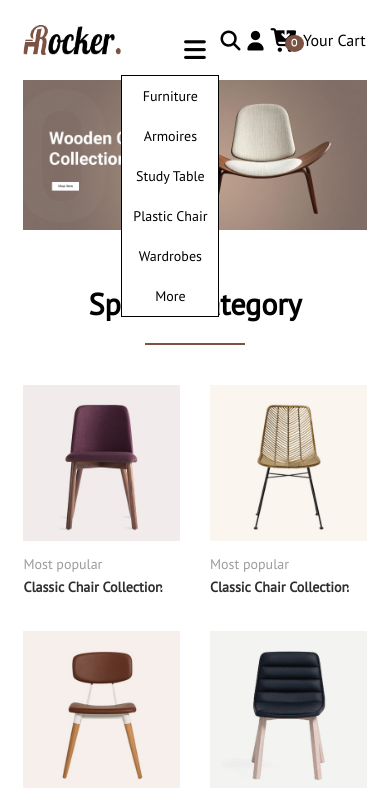
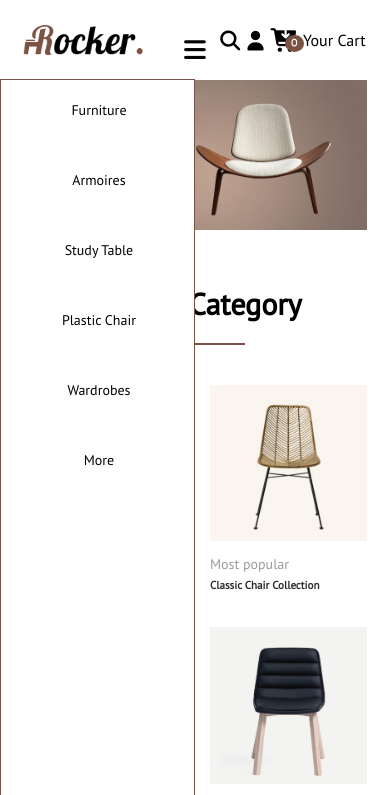
Before and after one commit to Ahmed-Karara/Rocker-Furniture, a plain HTML site: page index.html in a window 390 px wide. Both pictures are taken after a click on the icon 195 px from the left and 49 px from the top of the page. Shown: the top 795 px of the page. Drawn offline with Linux system fonts and the light colour scheme.

Commit message:
initial commit

```diff
--- a/css/style.css
+++ b/css/style.css
@@ -59,6 +59,7 @@ header {
   flex-direction: row;
   justify-content: space-between;
   align-items: center;
+  background: #fff;
 }
 
 header img {
@@ -727,6 +728,7 @@ footer .subscribe {
   background-color: transparent;
   color: #fff;
   border: none;
+  outline: none;
   border-bottom: 0.5px solid #fff;
   font-size: 14px;
   line-height: 2;
@@ -838,27 +840,42 @@ footer .subscribe {
 }
 
 @media screen and (max-width: 880px) {
+  header img {
+    max-width: 120px;
+  }
+
   header .submenu {
     display: block;
   }
 
   header nav {
-		position: relative;
-		top: 150px;
-		flex: 1;
+    position: absolute;
+    top: 68px;
+    left: -50%;
+    width: 50%;
+    z-index: 5;
   }
 
   header nav ul {
     display: flex;
+    flex-direction: column;
+    justify-content: flex-start;
+    align-items: flex-start;
+    gap: 20px;
+    border: 1px solid var(--main-color);
     background: #fff;
-		border: 1px solid #000;
-		flex-direction: column;
-		transform: scaleY(0);
-		transition: all 0s;
-		transform-origin: top;
-		opacity: 0;
+    height: 90vh;
   }
 
+  header nav ul li {
+    width: 101.5%;
+    margin-top: 10px;
+    text-align: center;
+  }
+
+  header nav ul li:after {
+    width: 98.5%;
+  }
   .dropdown:hover .dropmenu {
     transform: scale(0);
   }
@@ -866,6 +883,10 @@ footer .subscribe {
   .category-items {
     grid-template-columns: repeat(2, 1fr);
     grid-gap: 30px;
+  }
+
+  .category-item p {
+    font-size: 11px !important;
   }
 
   .products {
--- a/index.html
+++ b/index.html
@@ -8,7 +8,10 @@
     <link rel="stylesheet" href="./css/style.css" />
     <link rel="preconnect" href="https://fonts.googleapis.com" />
     <link rel="preconnect" href="https://fonts.gstatic.com" crossorigin />
-		<link href="https://fonts.googleapis.com/css2?family=PT+Sans&display=swap" rel="stylesheet" />
+    <link
+      href="https://fonts.googleapis.com/css2?family=PT+Sans&display=swap"
+      rel="stylesheet"
+    />
     <link rel="stylesheet" href="fontawesome-free-6.1.1-web/css/all.css" />
     <script src="script.js"></script>
   </head>
@@ -17,9 +20,11 @@
       <!-- Header section -->
       <header>
         <img src="./images/logo.png" />
-				<a href="#" class="submenu"><i class="fa-solid fa-bars" onclick="dropmenu()"></i></a>
-				<nav>
-					<ul class="after" id="menu">
+        <a href="#" class="submenu"
+          ><i class="fa-solid fa-bars" onclick="dropmenu()"></i
+        ></a>
+        <nav id="menu">
+          <ul class="after">
             <li class="dropdown">
               <a href="#">Furniture</a>
               <div class="dropmenu">
@@ -112,9 +117,10 @@
             <h4>Penelope Astrid</h4>
             <h5>(Marketing)</h5>
             <p>
-							Lorem ipsum dolor sit amet consectetur adipisicing elit. Exercitationem distinctio
-							odio aperiam voluptates? Repudiandae enim quis eaque, voluptatibus dignissimos
-							aspernatur totam dolorem recusandae ex architecto dolore debitis asperiores.
+              Lorem ipsum dolor sit amet consectetur adipisicing elit.
+              Exercitationem distinctio odio aperiam voluptates? Repudiandae
+              enim quis eaque, voluptatibus dignissimos aspernatur totam dolorem
+              recusandae ex architecto dolore debitis asperiores.
             </p>
           </div>
           <div class="dicount-blog">
@@ -326,15 +332,19 @@
           </div>
         </div>
         <div class="our-brand">
-					<div class="our-brand-blog"><img src="images/cms-banner-1.jpg" alt="" /></div>
+          <div class="our-brand-blog">
+            <img src="images/cms-banner-1.jpg" alt="" />
+          </div>
           <div class="our-brand-desc">
             <h4>Necessitatibus Saepe Eveniet</h4>
             <p>
-							The standard Lorem Ipsum passage, used since the 1500s"Lorem ipsum dolor sit amet,
-							consectetur adipiscing elit, sed do eiusmod tempor incididunt ut labore et dolore
-							magna aliqua. Ut enim ad minim veniam, quis nostrud exercitation ullamco laboris nisi
-							ut aliquip ex ea commodo consequat. Duis aute irure dolor in reprehenderit in
-							voluptate velit esse cillum dolore eu fugiat nulla pariatur. Excepteur ...
+              The standard Lorem Ipsum passage, used since the 1500s"Lorem ipsum
+              dolor sit amet, consectetur adipiscing elit, sed do eiusmod tempor
+              incididunt ut labore et dolore magna aliqua. Ut enim ad minim
+              veniam, quis nostrud exercitation ullamco laboris nisi ut aliquip
+              ex ea commodo consequat. Duis aute irure dolor in reprehenderit in
+              voluptate velit esse cillum dolore eu fugiat nulla pariatur.
+              Excepteur ...
             </p>
             <div class="bollts b1"></div>
             <div class="bollts b2"></div>
@@ -362,9 +372,9 @@
         <div class="about-us">
           <img src="images/footer-logo.png" />
           <p>
-						Lorem Ipsum is simply dummy text of the printing and typesetting industry. LoremIpsum
-						has been the industry's standard dummy text ever since the 1500s, Lorem Ipsum is simply
-						dummy.
+            Lorem Ipsum is simply dummy text of the printing and typesetting
+            industry. LoremIpsum has been the industry's standard dummy text
+            ever since the 1500s, Lorem Ipsum is simply dummy.
           </p>
           <div class="download">
             <img src="images/cms-footer-1.png" />
--- a/script.js
+++ b/script.js
@@ -1,13 +1,10 @@
 function dropdown() {
-	var body = document.querySelector("body");
   var menu = document.getElementById("menu");
-	if (menu.style.transform == "scaleY(1)") {
-		menu.style.transform = "scaleY(0)";
-		menu.style.opacity = "0";
+  if (menu.style.left == "0%") {
+    menu.style.left = "-50%";
   } else {
-		menu.style.transform = "scaleY(1)";
+    menu.style.left = "0%";
     menu.style.transition = "all 0.5s";
-		menu.style.opacity = "1";
   }
 }
 
```
Lines whose indentation alone changed are shown as unchanged.
